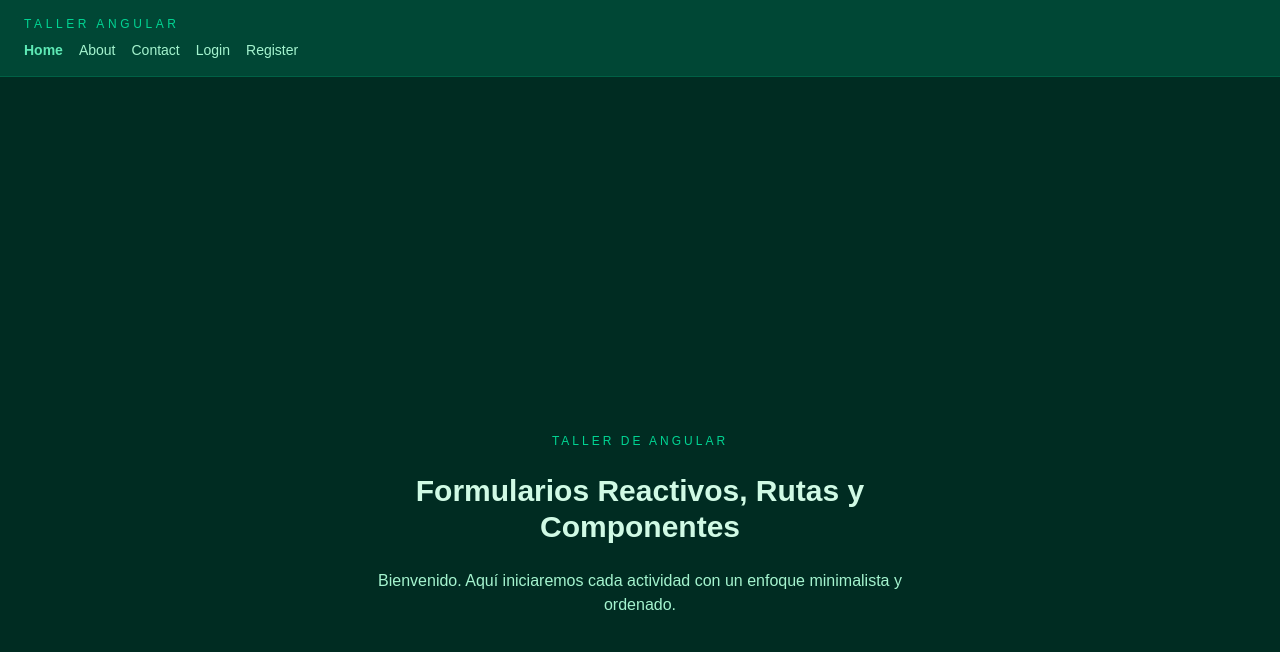
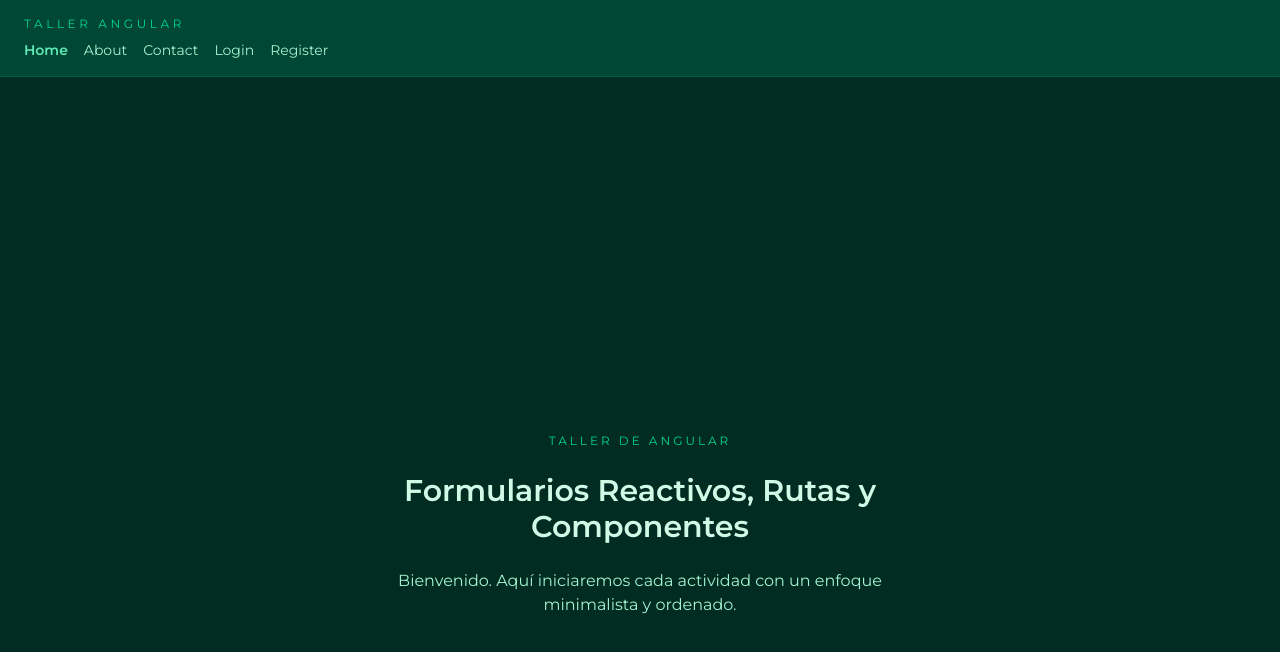
Before and after one commit to MiloAgudelo/reactiveFormsAndRoutes, an Angular app: page /home in a window 1280 px wide. Shown: the top 652 px of the page. Built offline with nearby package versions, Linux system fonts and the light colour scheme.

Commit message:
Chore: reorder global imports for build

```diff
--- a/src/styles.css
+++ b/src/styles.css
@@ -1,5 +1,5 @@
+@import url('https://fonts.googleapis.com/css2?family=Montserrat:ital,wght@0,100..900;1,100..900&display=swap');
 @import "tailwindcss";
-@import url('https://fonts.googleapis.com/css2?family=Montserrat:ital,wght@0,100..900;1,100..900&display=swap');
 
 /* Set default font */
 body {
```
